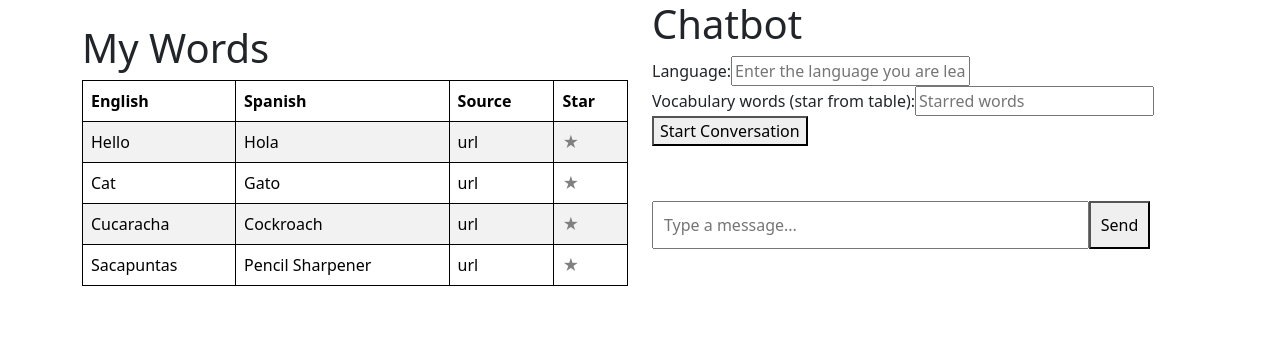
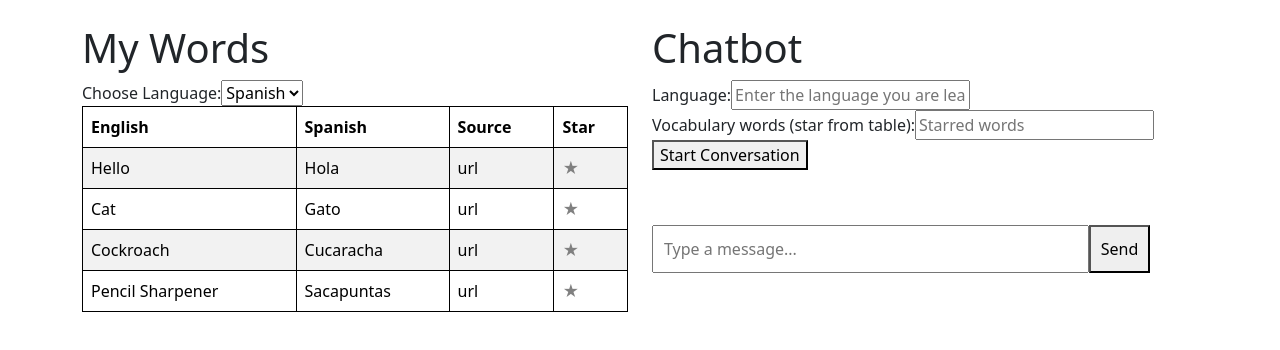
Before and after one commit to aryapsinha/languagelearner, a React (Create React App) app in the folder lang/: page / in a window 1280 px wide. Shown: the top 350 px of the page. Built offline with nearby package versions, Linux system fonts and the light colour scheme.

Commit message:
Added in multiple languages

```diff
--- a/lang/src/App.jsx
+++ b/lang/src/App.jsx
@@ -32,13 +32,25 @@ function App() {
   const [input, setInput] = useState("");
   const [language, setLanguage] = useState("");
   const [selectedWords, setSelectedWords] = useState([]);
+  const [selectedLanguage, setSelectedLanguage] = useState("spanish");
 
-  const vocabulary = [
-    { eng: "Hello", span: "Hola", source: "url" },
-    { eng: "Cat", span: "Gato", source: "url" },
-    { eng: "Cucaracha", span: "Cockroach", source: "url" },
-    { eng: "Sacapuntas", span: "Pencil Sharpener", source: "url" },
+  const spanishVocabulary = [
+    { eng: "Hello", spanish: "Hola", source: "url" },
+    { eng: "Cat", spanish: "Gato", source: "url" },
+    { eng: "Cockroach", spanish: "Cucaracha", source: "url" },
+    { eng: "Pencil Sharpener", spanish: "Sacapuntas", source: "url" },
   ];
+
+  const chineseVocabulary = [
+    { eng: "Hello", chinese: "你好", source: "url" },
+    { eng: "Bye", chinese: "再见", source: "url" },
+    { eng: "Thank you", chinese: "谢谢", source: "url" },
+    { eng: "Funny", chinese: "好笑", source: "url" },
+    // Add more Chinese words as needed
+  ];
+
+  const vocabularyList = selectedLanguage === "spanish" ? spanishVocabulary : chineseVocabulary;
+
 
   // Handle star click: Toggle the selected state based on Spanish word
   const handleStarClick = (word) => {
@@ -107,54 +119,46 @@ function App() {
     }
   };
 
-  /*return (
-    <div className="App">
-      <header className="App-header">
-        <img src={logo} className="App-logo" alt="logo" />
-        <p>
-          Edit <code>src/App.js</code> and save to reload.
-        </p>
-        <a
-          className="App-link"
-          href="https://reactjs.org"
-          target="_blank"
-          rel="noopener noreferrer"
-        >
-          Learn React
-        </a>
-      </header>
-    </div>
-  );*/
   return (
     <div className = "container">
       <div className = "row justify-content-left">
         <div className = "col-6">
           <br />
           <h1>My Words</h1>
+          <div>
+            <label>Choose Language: </label>
+            <select
+              value={selectedLanguage}
+              onChange={(e) => setSelectedLanguage(e.target.value)}
+            >
+              <option value="spanish">Spanish</option>
+              <option value="chinese">Chinese</option>
+            </select>
+          </div>
           <table className = "table table-bordered table-striped">
               <thead>
                 <tr>
                   <th>English</th>
-                  <th>Spanish</th>
+                  <th>{selectedLanguage === "spanish" ? "Spanish" : "Chinese"}</th>
                   <th>Source</th>
                   <th>Star</th>
                 </tr>
               </thead>
               <tbody>
-  {vocabulary.map((word, index) => (
+  {vocabularyList.map((word, index) => (
     <NewRow
       key={index}
       eng={word.eng}
-      span={word.span}
+      span={selectedLanguage === "spanish" ? word.spanish : word.chinese}
       source={word.source}
       onStarClick={handleStarClick}
-      isStarred={selectedWords.includes(word.span)} // Check if the Spanish word is starred
+      isStarred={selectedWords.includes(selectedLanguage === "spanish" ? word.spanish : word.chinese)}
     />
   ))}
 </tbody>
           </table>
         </div>
-        <div className="col-6">
+        <div className="col-6 pt-4">
           <h1>Chatbot</h1>
 
           {/* Language and vocabulary input fields */}
```
